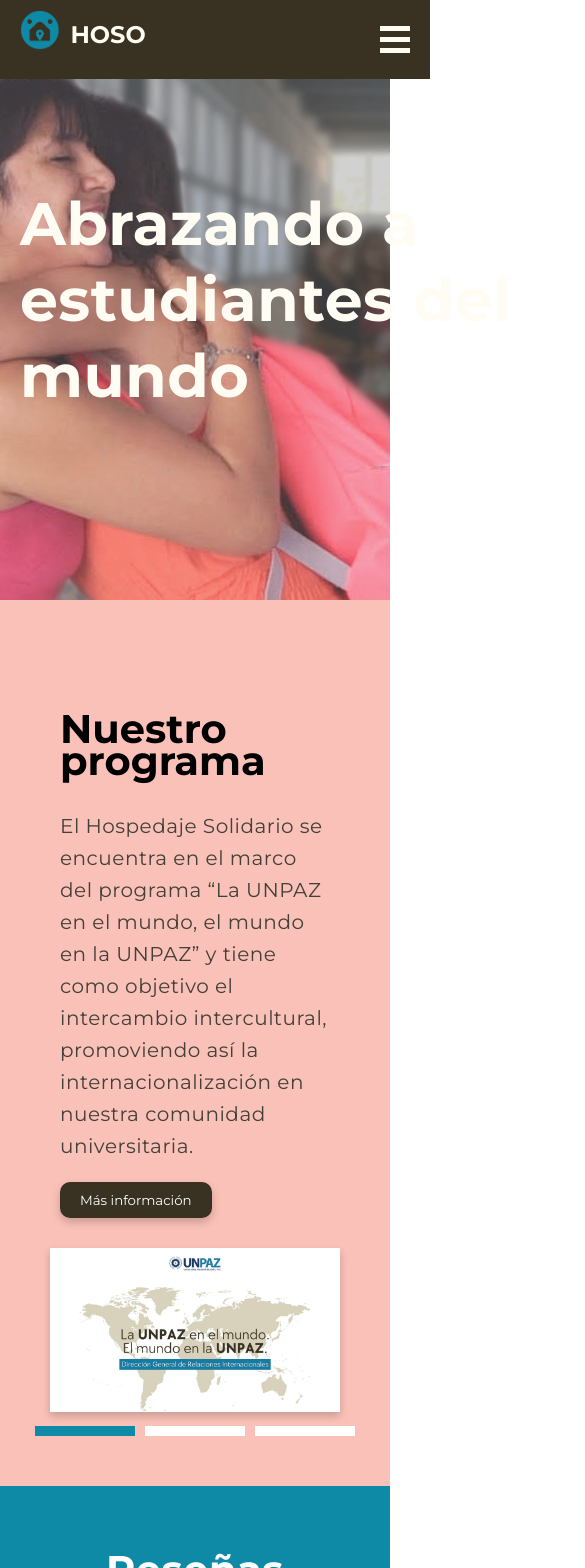
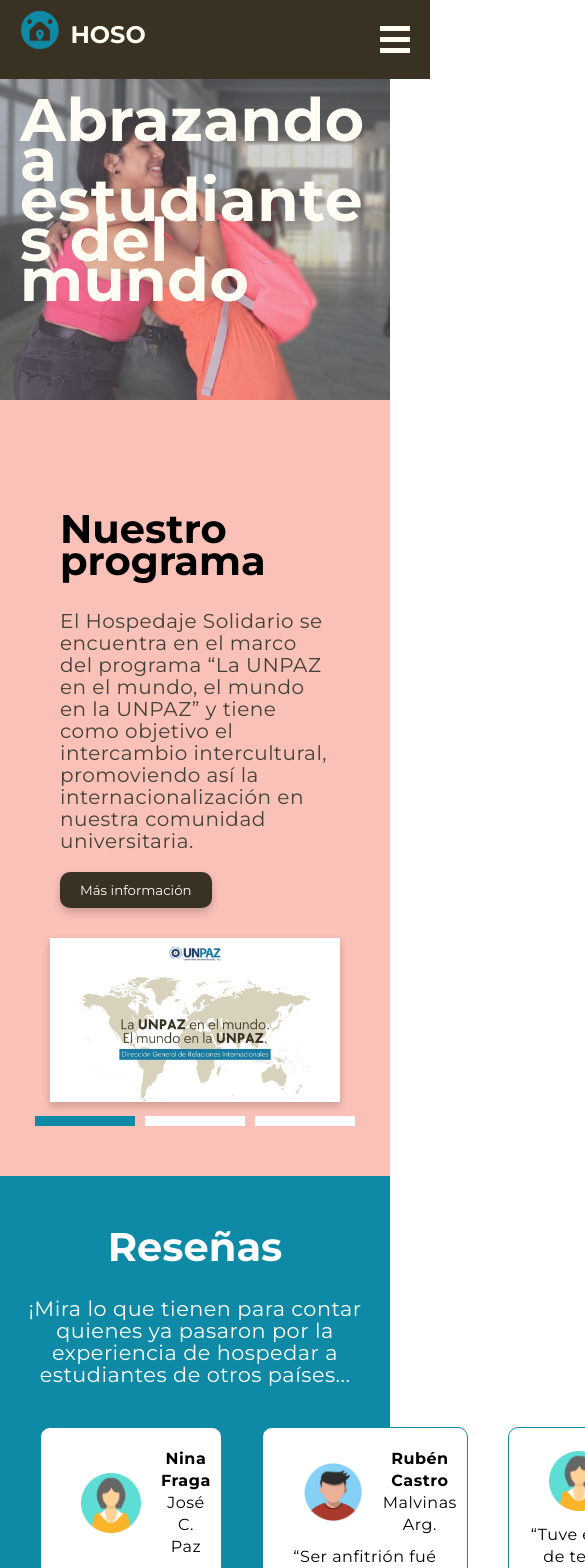
Before and after one commit to nicomedina88/HOSOsite, a React (Create React App) app: page / in a window 390 px wide. Shown: the top 1568 px of the page, 585 px wide, since content can reach past the window. Built offline with nearby package versions, Linux system fonts and the light colour scheme.

Commit message:
Guardando mis cambios

```diff
--- a/src/componentes/Banner.css
+++ b/src/componentes/Banner.css
@@ -38,16 +38,6 @@
   flex-shrink: 0;
 }
 
-h1 {
-  color: #424038;
-  font-family: Montserrat;
-  font-size: 64px;
-  font-style: normal;
-  font-weight: 700;
-  line-height: 76px;
-  letter-spacing: 0.5px;
-}
-
 p {
   color: #424038;
   font-family: Montserrat;
@@ -57,3 +47,35 @@ p {
   line-height: 32px;
   letter-spacing: 0.5px;
 }
+
+
+@media only screen and (max-width: 768px) {
+  .banner {
+    height: 400px; /* Ajuste de altura para dispositivos móviles */
+    background-size: cover;
+
+  }
+
+  .big-text {
+    font-size: 60px; /* Tamaño de fuente aún más reducido para dispositivos móviles */
+    line-height: 40px; /* Ajuste de línea para dispositivos móviles */
+    overflow-wrap: break-word; /* Utiliza overflow-wrap para permitir que el texto se divida en varias líneas */
+  }
+
+  .banner-text {
+    flex: 1; /* El texto ocupará el 50% del ancho */
+    padding: 20px; /* Espacio entre el texto y la imagen */
+    text-align: left; /* Alinea el texto a la izquierda */
+    width: 350px;
+  }
+
+  p {
+    color: #424038;
+    font-family: Montserrat;
+    font-size: 10px;
+    font-style: normal;
+    font-weight: 400;
+    line-height: 22px;
+    letter-spacing: 0.5px;
+  }
+}
--- a/src/componentes/Sumate.css
+++ b/src/componentes/Sumate.css
@@ -70,11 +70,9 @@
   align-items: center;
 }
 
-.project-logo {
-  width: 100px; /* Ajusta el tamaño según sea necesario */
-  height: 300px; /* Esto mantiene la proporción de la imagen */
-  margin-left: 20px; /* Ajusta la distancia entre la imagen y el texto */
-  margin-right: 20px; /* Ajusta la distancia entre la imagen y el texto */
+.estudi {
+  width: 800px; /* Ajusta el tamaño según sea necesario */
+  height: 400px; /* Esto mantiene la proporción de la imagen */
 }
 
 .requirements-and-application-container {
@@ -131,3 +129,45 @@ button {
   border-radius: 5px;
   cursor: pointer;
 }
+
+
+@media only screen and (max-width: 600px) {
+  /* Estilos para dispositivos móviles */
+
+
+
+
+  .text-with-image-container {
+    flex-direction: column;
+  }
+  .image2 {
+    width: 100%;
+    height: auto;
+  }
+
+  .estudi {
+    width: 100%;
+    height: auto;
+  }
+
+  .requirements-and-application-container {
+    flex-direction: column;
+  }
+
+  .requirements-container, .application-container {
+    width: 100%;
+  }
+
+  .section-title2 {
+    color: #424038;
+    align-self: stretch;
+    /* title/large */
+    font-family: DM Sans;
+    font-size: 30px;
+    font-style: normal;
+    font-weight: 600;
+    letter-spacing: 0.5px;
+    text-align: left; /* Alinea el texto a la izquierda */
+
+  }
+}
--- a/src/componentes/Sumate.jsx
+++ b/src/componentes/Sumate.jsx
@@ -37,7 +37,7 @@ const Sumate = () => {
       <img
           src={estudiantes}
           alt="Logo del proyecto HOSO"
-          className="project-logo"
+          className="estudi"
         />
       </div>
       <div className="requirements-and-application-container">
```
